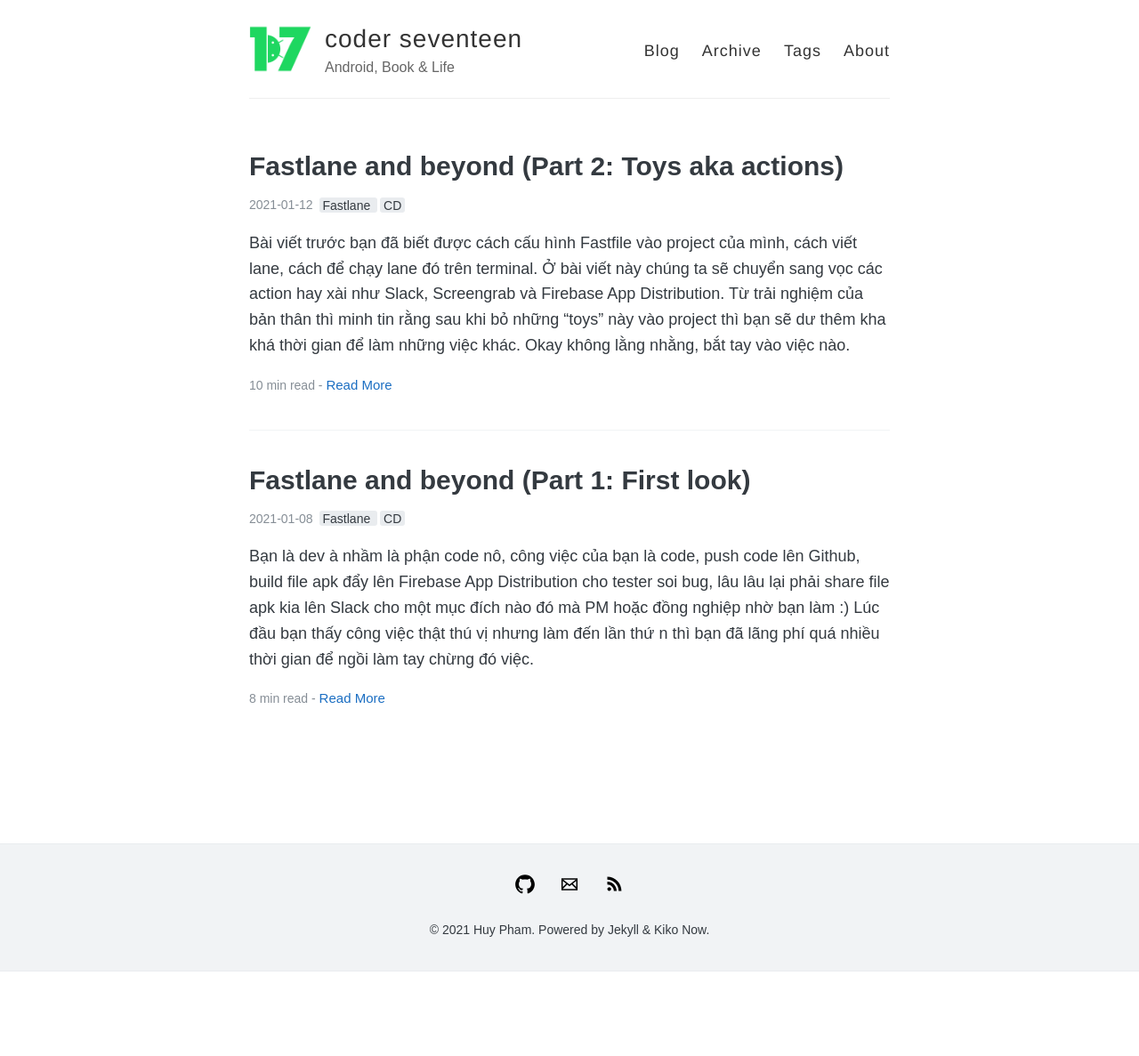
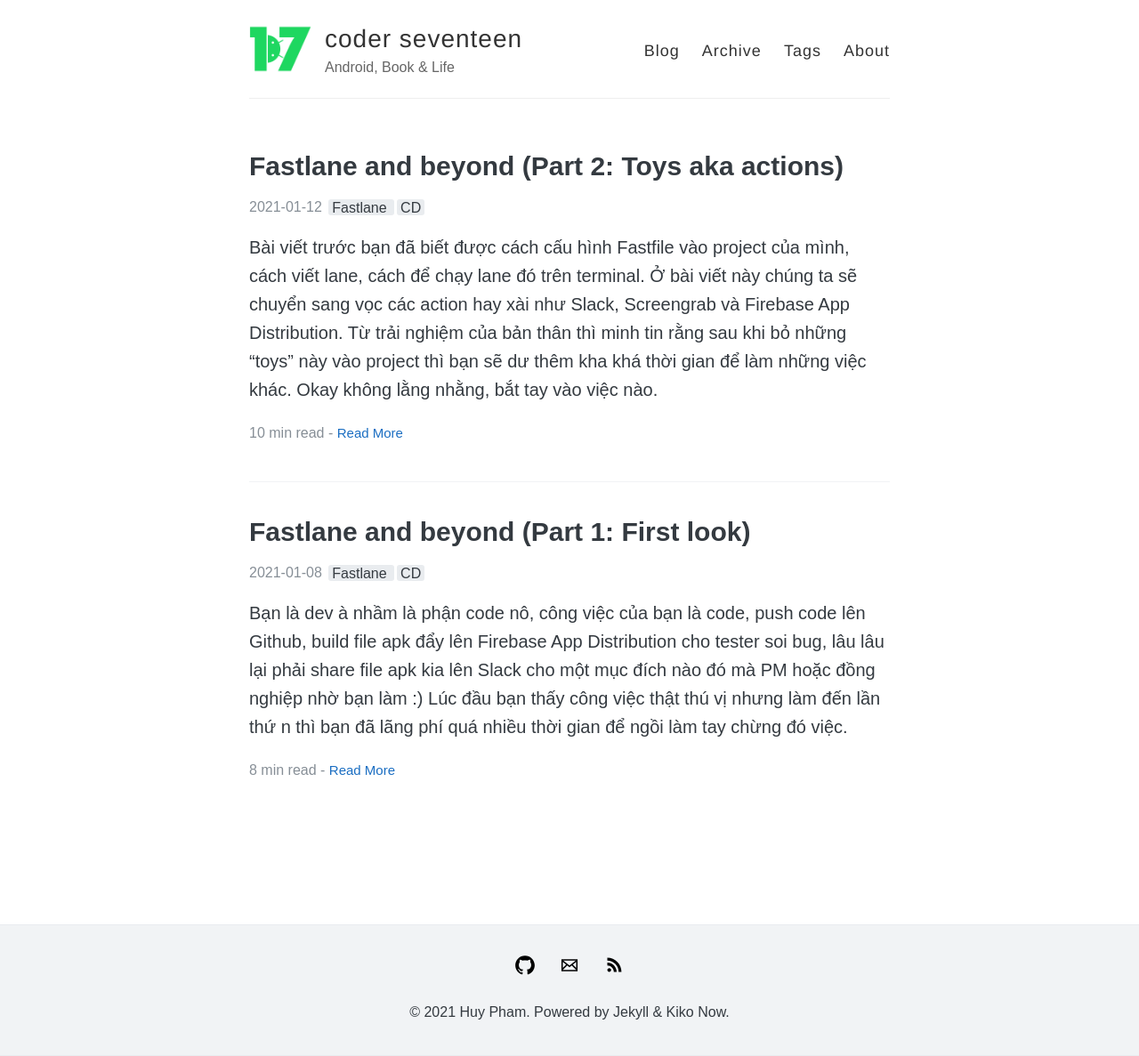
Before and after one commit to coder7eeN/coder7eeN.github.io, a Jekyll site: the page built from index.html, in a window 1280 px wide. Shown: the whole page at 89% size. Built offline with Jekyll 4.4.1, drawn with Linux system fonts in a browser that asks for light colours; the list of posts is cut into pages by our own code; before the commit the page ends 1092 px from its top, so only the background shows below that.

Commit message:
chore: change font size

```diff
--- a/_sass/_variables.scss
+++ b/_sass/_variables.scss
@@ -26,8 +26,8 @@ $base-font: 'Niramit', sans-serif;
 $code-font: 'Space Mono', monospace;
 
 // Font sizes
-$base-font-size: 18px;
-$small-font-size: 14px;
+$base-font-size: 20px;
+$small-font-size: 16px;
 
 // Colors
 $base-color: $oc-gray-8;
```
